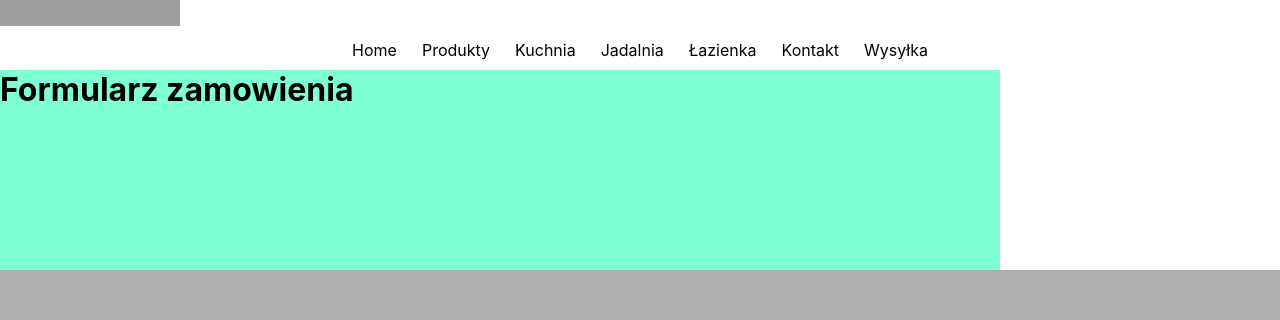
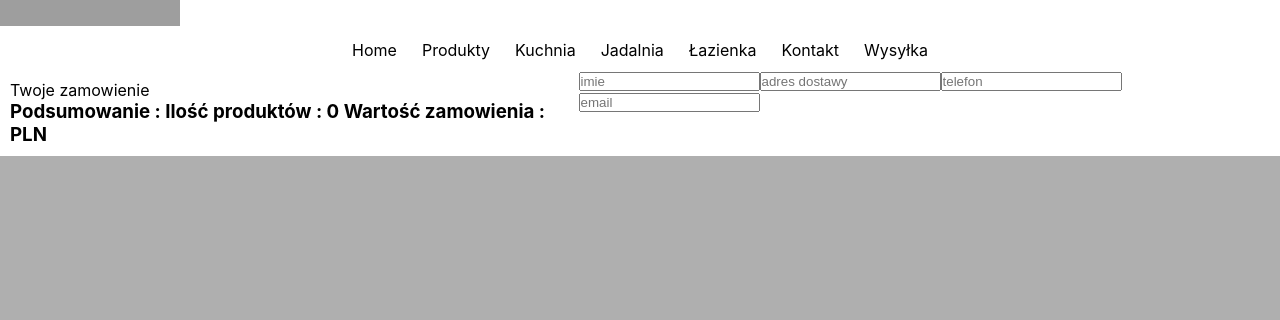
Before and after one commit to marcinoles87/my-app2, a React (Create React App) app: page /formularz in a window 1280 px wide. Shown: the part 178-498 px from the top of the page. Built offline with nearby package versions, Linux system fonts and the light colour scheme; grey boxes are pictures that could not be loaded.

Commit message:
add code

```diff
--- a/src/App.css
+++ b/src/App.css
@@ -259,9 +259,8 @@ i{
 /*formularz*/
 
 .formularz-container{
-  width: 1000px;
-  height: 200px;
-  background-color: aquamarine;
+  display: flex;
+  flex-direction: row;
 }
 
 
--- a/src/App.js
+++ b/src/App.js
@@ -42,7 +42,7 @@ function App() {
             <Route path='kontakt' element={<Kontakt></Kontakt>}/>
             <Route path='wysyłka' element={<Wysyłka></Wysyłka>}/>
             <Route path='zamowienie' element={<Zamowienie koszyk={koszyk} allPrice={allPrice} setallPrice={setallPrice}></Zamowienie>}/>
-            <Route path='/formularz' element={<Formularz></Formularz>}/>
+            <Route path='/formularz' element={<Formularz koszyk={koszyk} allPrice={allPrice} setallPrice={setallPrice}></Formularz>}/>
 
 
       </Routes>
--- a/src/pages/Formularz.jsx
+++ b/src/pages/Formularz.jsx
@@ -1,9 +1,35 @@
 import React from 'react'
 
-function Formularz() {
+function Formularz({koszyk,allPrice,setAllPrice}) {
   return (
     <div className='formularz-container'>
-        <h1>Formularz zamowienia</h1>
+
+           <div className='zamowienie-container'>
+        <div className='zamowienie-info'>
+            <p>Twoje zamowienie </p>
+            {koszyk.map( (item,index) =>{
+                return(
+                    <div className='zamowienie-elements' key={index}>
+                        <img src={item.img} alt={index} />
+                        <p>{item.product}</p>
+                        <p>{item.nazwa}</p>
+                        <p>Wartość : {item.cena} pln</p>
+                    </div>
+                )
+            })}
+
+            <h3>Podsumowanie : Ilość produktów : {koszyk.length} Wartość zamowienia : {allPrice} PLN</h3>
+
+        </div>
+
+           </div>
+
+           <div className='formularz-klient'>
+             <input placeholder='imie'></input>
+             <input placeholder='adres dostawy'></input>
+             <input placeholder='telefon'></input>
+             <input placeholder='email'></input>
+           </div>
     </div>
   )
 }
--- a/src/pages/Zamowienie.jsx
+++ b/src/pages/Zamowienie.jsx
@@ -47,7 +47,6 @@ const handleSum = () =>{
 
     </div>
 
-            <Outlet />
         </div>
 
 
```
